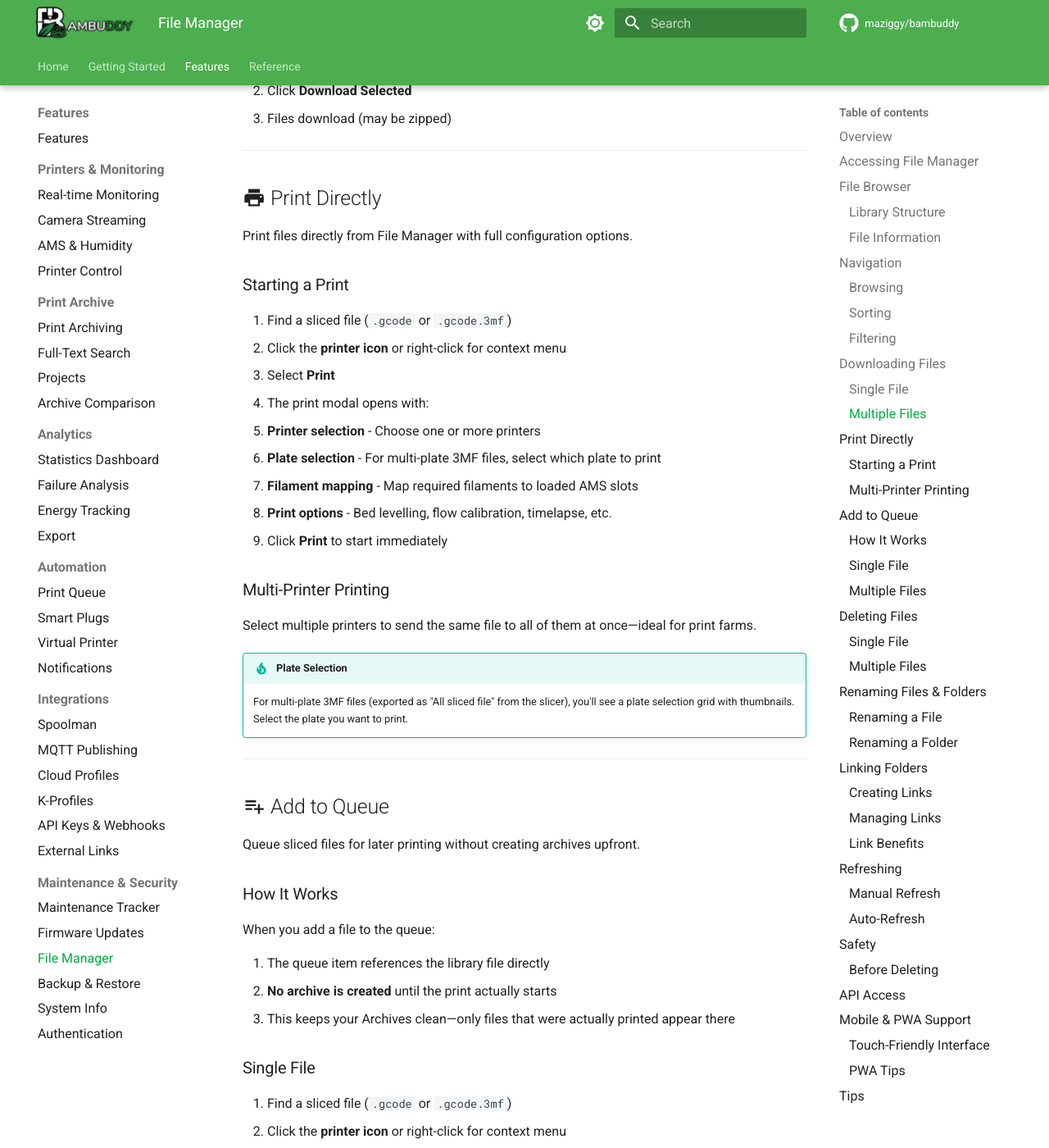
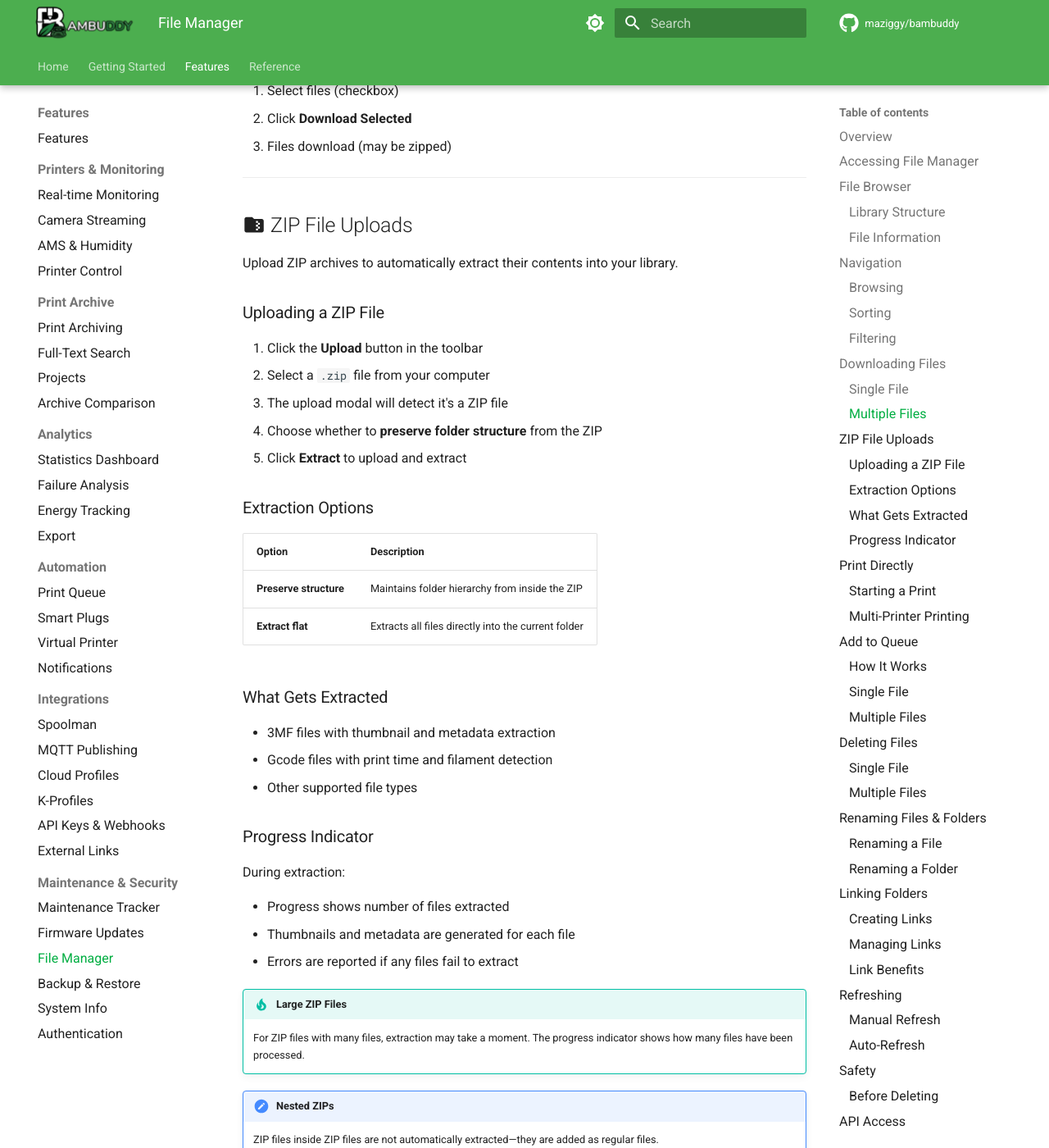
Before and after one commit to maziggy/bambuddy-wiki, an MkDocs documentation site: the page built from docs/features/file-manager.md, in a window 1280 px wide and 1400 px high, scrolled down 2436 px. Shown: the whole window at 82% size. Built offline with MkDocs 1.6.1 and Material for MkDocs 9.7.7, drawn with Linux system fonts in a browser that asks for light colours; comment, search, counter and statistics services are not loaded; the version menu is left out; some of the changed text lies outside the part shown.

Commit message:
Updated Wiki

```diff
--- a/docs/features/file-manager.md
+++ b/docs/features/file-manager.md
@@ -14,6 +14,7 @@ Browse, download, and manage files in your local Bambuddy library.
 The File Manager lets you:
 
 - **Browse** files in your local library
+- **Upload** files including ZIP archives
 - **Download** files to your computer
 - **Rename** files and folders
 - **Delete** unwanted files
@@ -91,6 +92,47 @@ Filter by file type:
 1. Select files (checkbox)
 2. Click **Download Selected**
 3. Files download (may be zipped)
+
+---
+
+## :material-folder-zip: ZIP File Uploads
+
+Upload ZIP archives to automatically extract their contents into your library.
+
+### Uploading a ZIP File
+
+1. Click the **Upload** button in the toolbar
+2. Select a `.zip` file from your computer
+3. The upload modal will detect it's a ZIP file
+4. Choose whether to **preserve folder structure** from the ZIP
+5. Click **Extract** to upload and extract
+
+### Extraction Options
+
+| Option | Description |
+|--------|-------------|
+| **Preserve structure** | Maintains folder hierarchy from inside the ZIP |
+| **Extract flat** | Extracts all files directly into the current folder |
+
+### What Gets Extracted
+
+- 3MF files with thumbnail and metadata extraction
+- Gcode files with print time and filament detection
+- Other supported file types
+
+### Progress Indicator
+
+During extraction:
+
+- Progress shows number of files extracted
+- Thumbnails and metadata are generated for each file
+- Errors are reported if any files fail to extract
+
+!!! tip "Large ZIP Files"
+    For ZIP files with many files, extraction may take a moment. The progress indicator shows how many files have been processed.
+
+!!! note "Nested ZIPs"
+    ZIP files inside ZIP files are not automatically extracted—they are added as regular files.
 
 ---
 
@@ -274,6 +316,12 @@ GET /api/v1/library/files
 # Get file details
 GET /api/v1/library/files/{id}
 
+# Upload file
+POST /api/v1/library/files/upload
+
+# Extract ZIP file
+POST /api/v1/library/files/extract-zip
+
 # Add to queue
 POST /api/v1/library/files/add-to-queue
 
```
